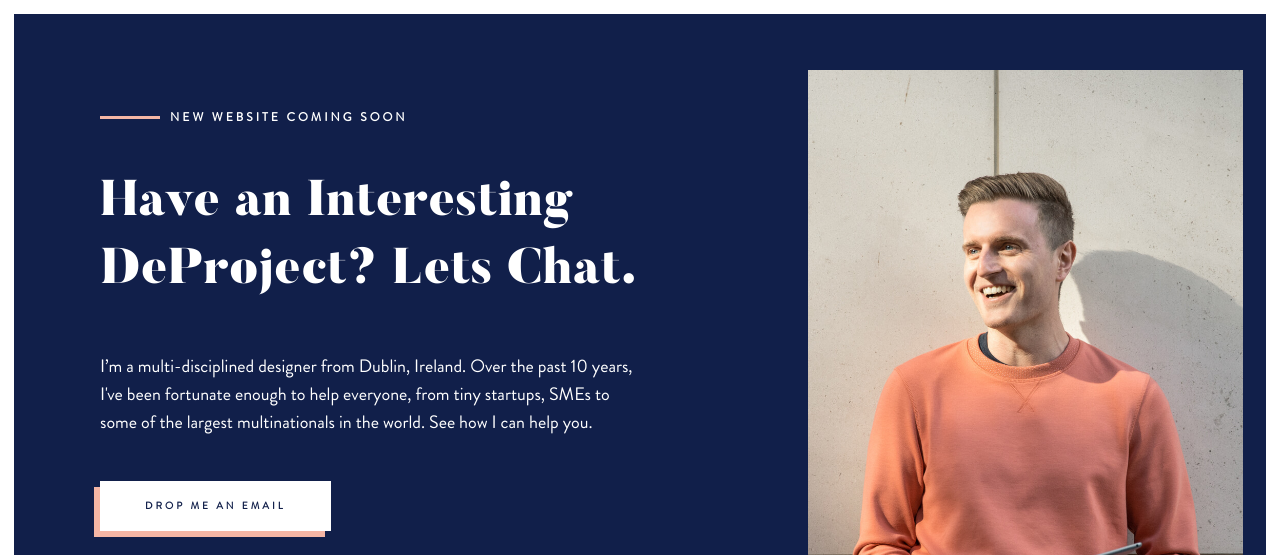
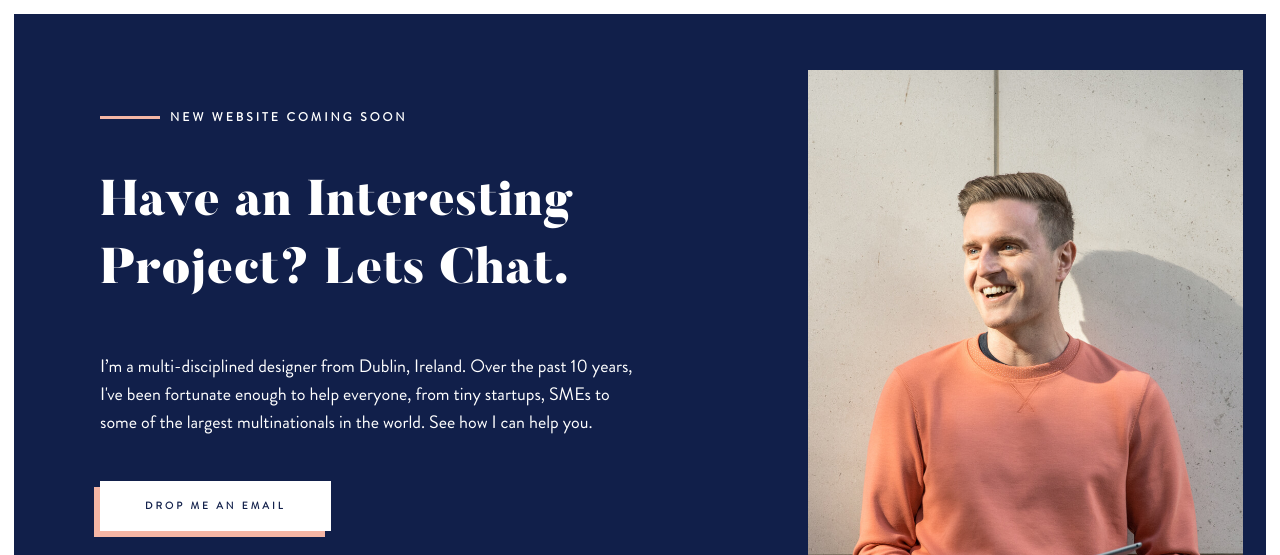
Before and after one commit to Carbo87/portfolio, a plain HTML site: page index.html in a window 1280 px wide. Shown: the top 555 px of the page. Drawn offline with Linux system fonts and the light colour scheme.

Commit message:
Text Update

```diff
--- a/index.html
+++ b/index.html
@@ -18,7 +18,7 @@
         <div class="line"></div>
         <div class="coming-soon__text">NEW WEBSITE COMING SOON</div>
       </div>
-      <h1 class="title">Have an Interesting DeProject? Lets Chat.</h1>
+      <h1 class="title">Have an Interesting Project? Lets Chat.</h1>
       <p class="bio">I’m a multi-disciplined designer from Dublin, Ireland. Over the past 10 years, I've been fortunate enough to help everyone, from tiny startups, SMEs to some of the largest multinationals in the world. See how I can help you.</p>
       <a href="mailto:davidbcarberry@gmail.com" class="cta">DROP ME AN EMAIL</a>
       <div class="icon-group">
```
